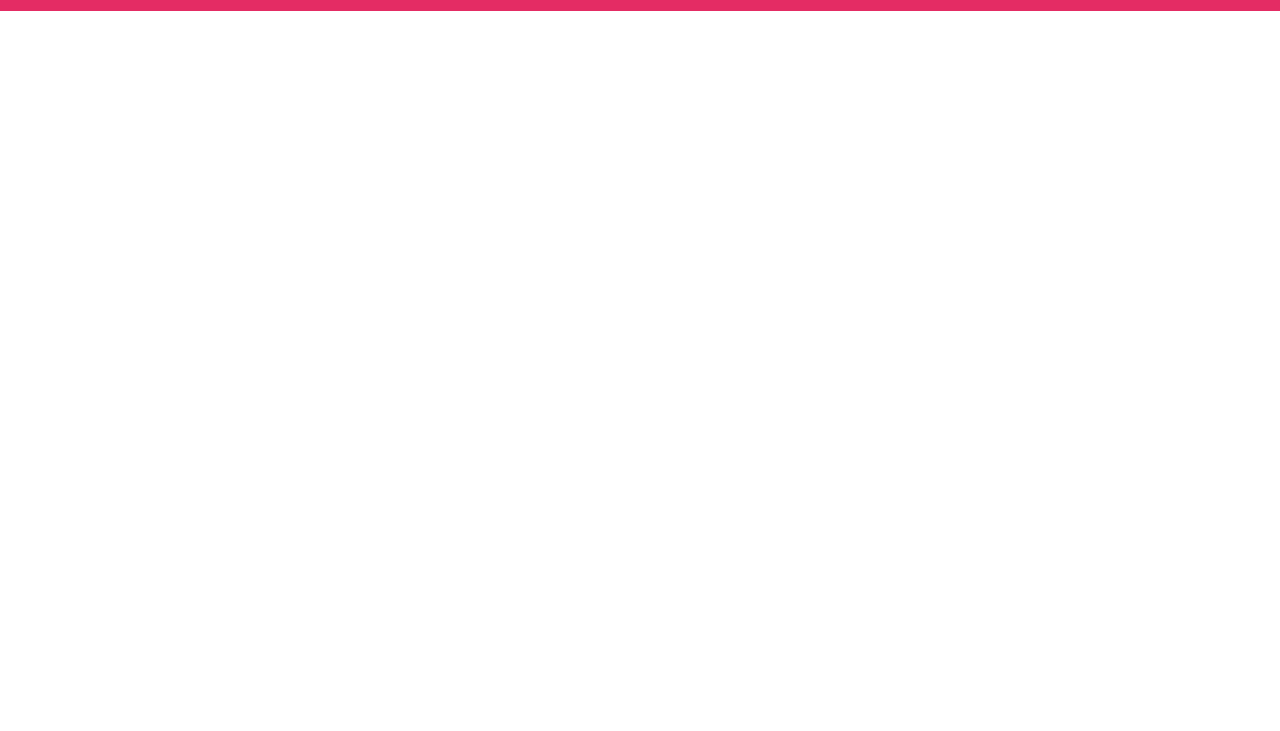
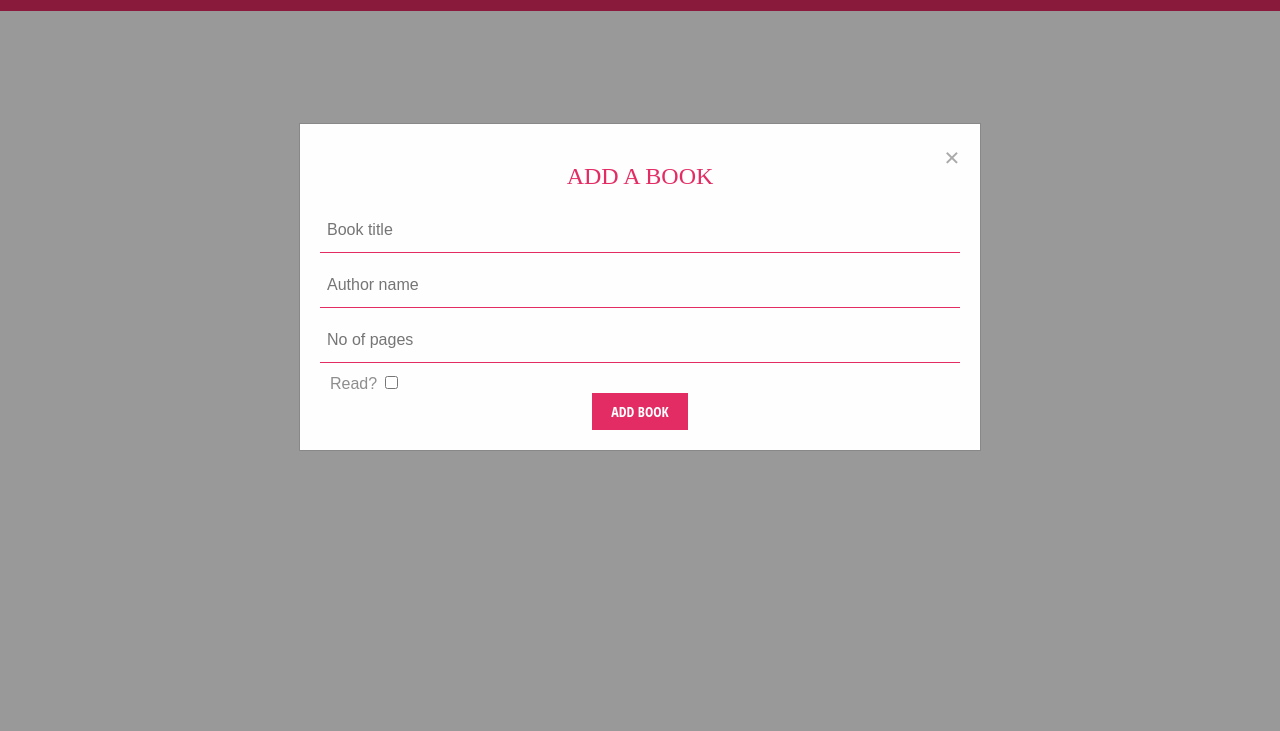
Before and after one commit to Cena-JM/Library, a plain HTML site: page index.html in a window 1280 px wide. Shown: the part 69-800 px from the top of the page. Drawn offline with Linux system fonts and the light colour scheme.

Commit message:
Add new book modal form

```diff
--- a/assets/css/main.css
+++ b/assets/css/main.css
@@ -27,3 +27,97 @@
   border-color: #614ad3;
   color: #ffffff;
 }
+
+/* modal form */
+
+#modal {
+  position: fixed; /* Stay in place */
+  z-index: 1; /* Sit on top */
+  left: 0;
+  top: 0;
+  width: 100%; /* Full width */
+  height: 100%; /* Full height */
+  overflow: auto; /* Enable scroll if needed */
+  background-color: rgb(0,0,0); /* Fallback color */
+  background-color: rgba(0,0,0,0.4); /* Black w/ opacity */
+}
+
+/* Modal Content/Box */
+.form-content {
+  background-color: #fefefe;
+  margin: 15% auto;
+  padding: 20px;
+  border: 1px solid #888;
+  width: 50%;
+}
+
+#add-book-form input[type=text],
+#add-book-form input[type=number]{
+  box-sizing: border-box;
+	-webkit-box-sizing: border-box;
+	-moz-box-sizing: border-box;
+	outline: none;
+	display: block;
+	width: 100%;
+	padding: 7px;
+	border: none;
+	border-bottom: 1px solid #e42c64;
+	background: transparent;
+	margin-bottom: 10px;
+	font: 16px Arial, Helvetica, sans-serif;
+	height: 45px;
+}
+
+#add-book-form input[type="submit"]{
+	-moz-box-shadow: inset 0px 1px 0px 0px #e42c64;
+	-webkit-box-shadow: inset 0px 1px 0px 0px #e42c64;
+	box-shadow: inset 0px 1px 0px 0px #e42c64;
+	background-color: #e42c64;
+	border: 1px solid #e42c64;
+	display: block;
+	cursor: pointer;
+	color: #FFFFFF;
+	font-family: 'Open Sans Condensed', sans-serif;
+	font-size: 14px;
+	padding: 8px 18px;
+	text-decoration: none;
+  text-transform: uppercase;
+  margin: 0 auto;
+}
+
+.read-txt{
+  font: 16px Arial, Helvetica, sans-serif;
+  color: #8e8e8e;
+  margin-left: 10px;
+}
+
+.form-heading{
+  text-align: center;
+  margin: 20px;
+  font-size: 1.5em;
+  text-transform: uppercase;
+  color: #e42c64;
+}
+
+/* The Close Button */
+.close {
+  color: #aaa;
+  float: right;
+  font-size: 28px;
+  font-weight: bold;
+}
+
+.close:hover,
+.close:focus {
+  color: black;
+  text-decoration: none;
+  cursor: pointer;
+}
+
+.hidden{
+  display: none;
+}
+
+.show{
+  display: block;
+}
--- a/assets/js/main.js
+++ b/assets/js/main.js
@@ -0,0 +1,25 @@
+let close_modal = document.getElementsByClassName('close')[0];
+let modal = document.getElementById('modal')
+let open_modal = document.getElementById('new-book-btn');
+
+
+open_modal.addEventListener('click', () => {
+  if (modal.classList.value === "hidden") {
+    modal.classList.remove("hidden");
+    modal.classList.add("show");
+  }
+})
+
+close_modal.addEventListener('click', () =>  {
+  if (modal.classList.value === "show") {
+    modal.classList.remove("show");
+    modal.classList.add("hidden");
+  }
+})
+
+window.onclick = function(event) {
+  if (event.target == modal) {
+    modal.classList.remove("show");
+    modal.classList.add('hidden');
+  }
+}
--- a/index.html
+++ b/index.html
@@ -20,7 +20,23 @@
         </div>
     </header>
     <main>
-
+        <div id="modal">
+            <div class="form-content">
+                <span class="close">&times;</span>
+                <h3 class="form-heading">Add a book</h3>
+                <form id="add-book-form">
+                    <input type="text" id="title" placeholder="Book title">
+                    <input type="text" id="author" placeholder="Author name">
+                    <input type="number" id="pages" placeholder="No of pages" min="0">
+                    <div>
+                        <label class="read-txt">Read?</label>
+                        <input type="checkbox" name="read-status" id="read">
+                    </div>
+                    <input type="submit" value="Add book">
+                </form>
+            </div>
+        </div>
     </main>
+    <script src="assets/js/main.js"></script>
 </body>
 </html>
```
